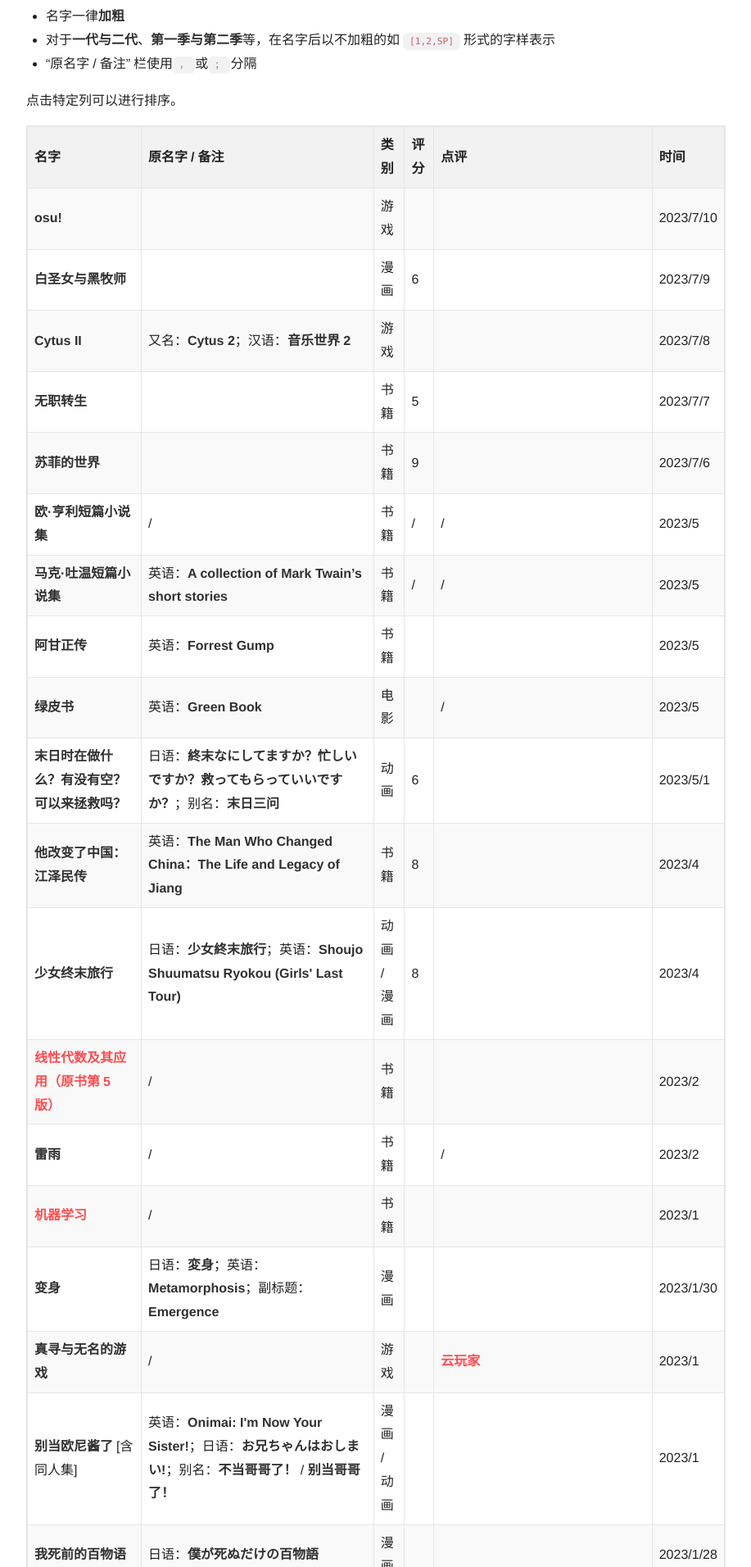
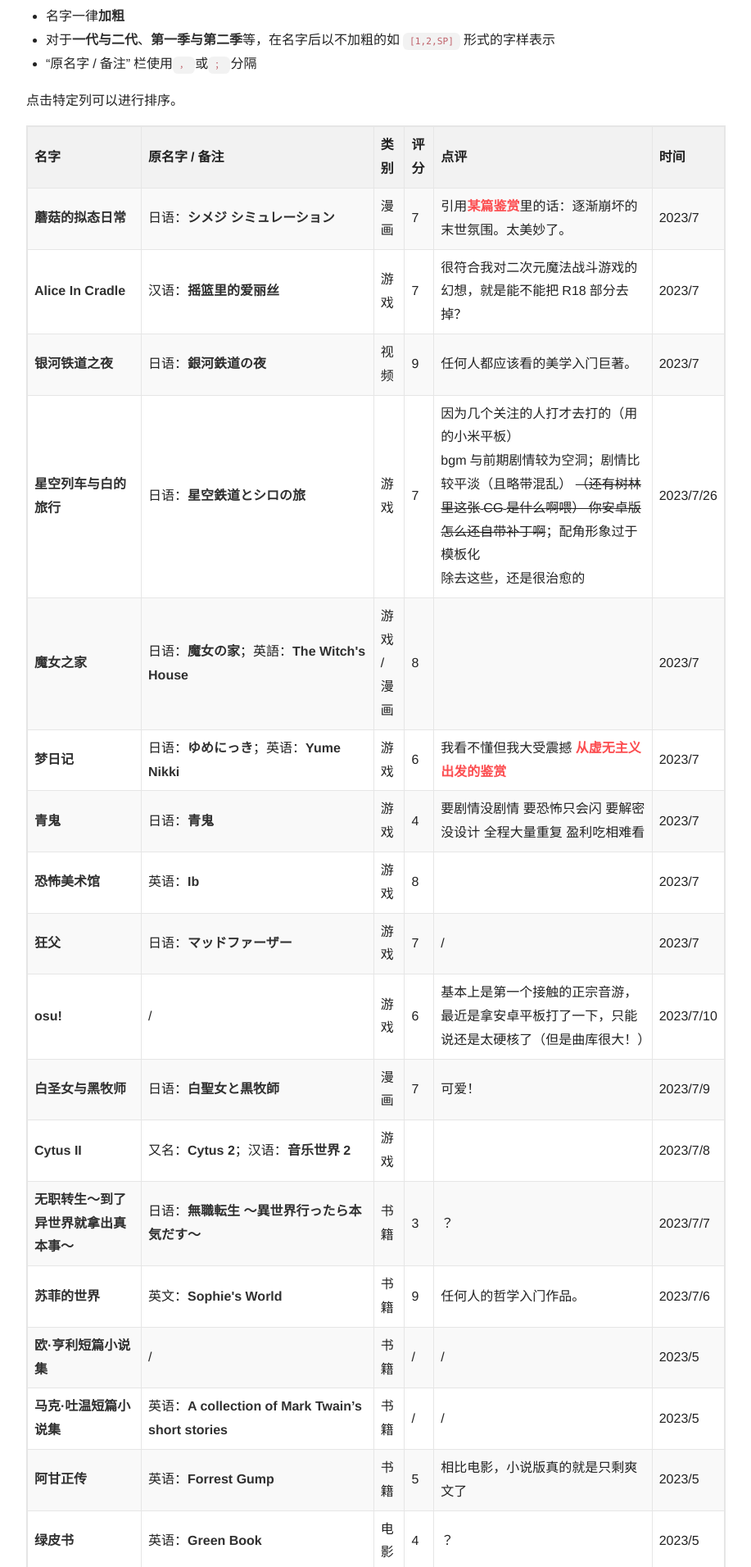
Before and after one commit to Young-Lord/Young-Lord.github.io, a Jekyll site: the page built from memories.md, in a window 1280 px wide. Shown: the part 631-2543 px from the top of the page at 82% size, without its empty margins (181-1098 px from the left). Built offline with Jekyll 4.4.1, drawn with Linux system fonts in a browser that asks for light colours; nearby versions of some CDN libraries; comment, search, counter and statistics services are not loaded; some of the changed text lies outside the part shown.

Commit message:
memo: update

```diff
--- a/memories.md
+++ b/memories.md
@@ -27,32 +27,41 @@
 
 | 名字                                  | 原名字/备注                                                  | 类别      | 评分 | 点评                                   | 时间       |
 | ------------------------------------- | ------------------------------------------------------------ | --------- | ---- | -------------------------------------- | ---------- |
-| **osu!** |  | 游戏 |  |  | 2023/7/10 |
-| **白圣女与黑牧师** |  | 漫画 | 6 |  | 2023/7/9 |
+| **蘑菇的拟态日常** | 日语：**シメジ シミュレーション** | 漫画 | 7 | 引用[某篇鉴赏](https://www.bilibili.com/video/BV1sm4y177cu)里的话：逐渐崩坏的末世氛围。太美妙了。 | 2023/7 |
+| **Alice In Cradle** | 汉语：**摇篮里的爱丽丝** | 游戏 | 7 | 很符合我对二次元魔法战斗游戏的幻想，就是能不能把R18部分去掉？ | 2023/7 |
+| **银河铁道之夜** | 日语：**銀河鉄道の夜** | 视频 | 9 | 任何人都应该看的美学入门巨著。 | 2023/7 |
+| **星空列车与白的旅行** | 日语：**星空鉄道とシロの旅** | 游戏 | 7 | 因为几个关注的人打才去打的（用的小米平板）<br />bgm与前期剧情较为空洞；剧情比较平淡（且略带混乱） <del>（还有树林里这张CG是什么啊喂） 你安卓版怎么还自带补丁啊</del>；配角形象过于模板化<br />除去这些，还是很治愈的 | 2023/7/26 |
+| **魔女之家** | 日语：**魔女の家**；英語：**The Witch's House** | 游戏/漫画 | 8 |  | 2023/7 |
+| **梦日记** | 日语：**ゆめにっき**；英语：**Yume Nikki** | 游戏 | 6 | 我看不懂但我大受震撼 [从虚无主义出发的鉴赏](https://www.bilibili.com/video/BV1na411A7k9) | 2023/7 |
+| **青鬼** | 日语：**青鬼** | 游戏 | 4 | 要剧情没剧情 要恐怖只会闪 要解密没设计 全程大量重复 盈利吃相难看 | 2023/7 |
+| **恐怖美术馆** | 英语：**Ib** | 游戏 | 8 |  | 2023/7 |
+| **狂父** | 日语：**マッドファーザー** | 游戏 | 7 | / | 2023/7 |
+| **osu!** | / | 游戏 | 6 | 基本上是第一个接触的正宗音游，最近是拿安卓平板打了一下，只能说还是太硬核了（但是曲库很大！） | 2023/7/10 |
+| **白圣女与黑牧师** | 日语：**白聖女と黒牧師** | 漫画 | 7 | 可爱！ | 2023/7/9 |
 | **Cytus II** | 又名：**Cytus 2**；汉语：**音乐世界 2** | 游戏 |  |  | 2023/7/8 |
-| **无职转生** |  | 书籍 | 5 |  | 2023/7/7 |
-| **苏菲的世界** |  | 书籍 | 9 |  | 2023/7/6 |
+| **无职转生～到了异世界就拿出真本事～** | 日语：**無職転生 ～異世界行ったら本気だす～** | 书籍 | 3 | ？ | 2023/7/7 |
+| **苏菲的世界** | 英文：**Sophie's World** | 书籍 | 9 | 任何人的哲学入门作品。 | 2023/7/6 |
 | **欧·亨利短篇小说集** | / | 书籍 | / | / | 2023/5 |
 | **马克·吐温短篇小说集** | 英语：**A collection of Mark Twain’s short stories** | 书籍 | / | / | 2023/5 |
-| **阿甘正传** | 英语：**Forrest Gump** | 书籍 |  |  | 2023/5 |
-| **绿皮书** | 英语：**Green Book** | 电影 |  | / | 2023/5 |
-| **末日时在做什么？有没有空？可以来拯救吗？** | 日语：**終末なにしてますか？忙しいですか？救ってもらっていいですか？**；别名：**末日三问** | 动画 | 6 |  | 2023/5/1 |
-| **他改变了中国：江泽民传** | 英语：**The Man Who Changed China：The Life and Legacy of Jiang** | 书籍 | 8 |  | 2023/4 |
-| **少女终末旅行** | 日语：**少女終末旅行**；英语：**Shoujo Shuumatsu Ryokou (Girls' Last Tour)** | 动画/漫画 | 8 |  | 2023/4 |
-| **[线性代数及其应用（原书第5版）](https://book.douban.com/subject/1425950/)** | / | 书籍 |  |  | 2023/2 |
-| **雷雨** | / | 书籍 |  | / | 2023/2 |
-| **[机器学习](https://book.douban.com/subject/26708119/)** | / | 书籍 |  |  | 2023/1 |
-| **变身** | 日语：**変身**；英语：**Metamorphosis**；副标题：**Emergence** | 漫画 |  |  | 2023/1/30 |
+| **阿甘正传** | 英语：**Forrest Gump** | 书籍 | 5 | 相比电影，小说版真的就是只剩爽文了 | 2023/5 |
+| **绿皮书** | 英语：**Green Book** | 电影 | 4 | ？ | 2023/5 |
+| **末日时在做什么？有没有空？可以来拯救吗？** | 日语：**終末なにしてますか？忙しいですか？救ってもらっていいですか？**；别名：**末日三问** | 动画 | 6 | 首先是开头。天降+老好人+一见钟情是个什么设定？<br /> | 2023/5/1 |
+| **他改变了中国：江泽民传** | 英语：**The Man Who Changed China：The Life and Legacy of Jiang** | 书籍 | 8 | / | 2023/4 |
+| **少女终末旅行** | 日语：**少女終末旅行**；英语：**Shoujo Shuumatsu Ryokou (Girls' Last Tour)** | 动画/漫画 | 9 | 末世感、虚无感的绝妙营造。反乌托邦的童话。 | 2023/4 |
+| **[线性代数及其应用（原书第5版）](https://book.douban.com/subject/1425950/)** | / | 书籍 | / | / | 2023/2 |
+| **雷雨** | / | 书籍 | / | / | 2023/2 |
+| **[机器学习](https://book.douban.com/subject/26708119/)** | 别名：**西瓜书** | 书籍 | 4 | 别买。绝对不是入门用的。 | 2023/1 |
+| **变身** | 日语：**変身**；英语：**Metamorphosis**；副标题：**Emergence** | 漫画 | 9 | 共情拉满。 | 2023/1/30 |
 | **真寻与无名的游戏** | / | 游戏 |  | [云玩家](https://b23.tv/6hnfEzf) | 2023/1 |
-| **别当欧尼酱了**\[含同人集\] | 英语：**Onimai: I'm Now Your Sister!**；日语：**お兄ちゃんはおしまい!**；别名：**不当哥哥了！** / **别当哥哥了！** | 漫画/动画 |  |  | 2023/1 |
-| **我死前的百物语** | 日语：**僕が死ぬだけの百物語** | 漫画 |  |  | 2023/1/28 |
-| **飞越13号房** | 英语：**Breakout 13** | 游戏 |  |  | 2023/1/19 |
-| **三〇一室无一人** | 英语：**Banter Schooldays!!** | 游戏 | 5 |  | 2023/1/13 |
-| **[机器学习 专项课程 - Coursera](https://www.coursera.org/specializations/machine-learning-introduction)** | / | 慕课 |  |  | 2022/12 |
-| **[深度学习系列视频 - 3B1B](https://www.bilibili.com/video/BV1bx411M7Zx)** | / | 慕课 |  |  | 2022/12 |
-| **[线性代数的本质 - 3B1B](https://www.bilibili.com/video/BV1ys411472E)** | / | 慕课 |  |  | 2022/12 |
-| **普林斯顿微积分读本** | 英语：**The Calculus Lifesaver: All the Tools You Need to Excel at Calculus** | 书籍 |  |  | 2022/12 |
-| **神经网络与深度学习（[中译本](https://github.com/zhanggyb/nndl/releases/tag/0.5)）** | 英语：**Neural Networks and Deep Learning** | 书籍 |  |  | 2022/12 |
+| **别当欧尼酱了**\[含同人集\] | 英语：**Onimai: I'm Now Your Sister!**；日语：**お兄ちゃんはおしまい!**；别名：**不当哥哥了！** / **别当哥哥了！** | 漫画/动画 | 9 |  | 2023/1 |
+| **我死前的百物语** | 日语：**僕が死ぬだけの百物語** | 漫画 | / | / | 2023/1/28 |
+| **飞越13号房** | 英语：**Breakout 13** | 游戏 | 8 | 以互动电影模式叙事，剧情本身也差强人意，好！ | 2023/1/19 |
+| **三〇一室无一人** | 英语：**Banter Schooldays!!** | 游戏 | 5 | 你管这叫校园？取材于现实却又极度脱离实际，极度破坏了阅读体验<br />而且男主不是为了自招来的吗？恁怎么搁着又女装又谈恋爱？过度的要素混杂完全毁了整个游戏。 | 2023/1/13 |
+| **[机器学习 专项课程 - Coursera](https://www.coursera.org/specializations/machine-learning-introduction)** | / | 慕课 | 10 | 吴恩达我的超人！ | 2022/12 |
+| **[深度学习系列视频 - 3B1B](https://www.bilibili.com/video/BV1bx411M7Zx)** | / | 慕课 | 10 | 机器学习入门必看课程！可视化展现神经网络基础架构 | 2022/12 |
+| **[线性代数的本质 - 3B1B](https://www.bilibili.com/video/BV1ys411472E)** | / | 慕课 | 9 | 非常好教程，但有一些计算公式、理解方式还是必须结合其他教程的。 | 2022/12 |
+| **普林斯顿微积分读本** | 英语：**The Calculus Lifesaver: All the Tools You Need to Excel at Calculus** | 书籍 | 10 | 神！ | 2022/12 |
+| **神经网络与深度学习（[中译本](https://github.com/zhanggyb/nndl/releases/tag/0.5)）** | 英语：**Neural Networks and Deep Learning** | 书籍 | 7 | 讲解上并没有上两者那么浅显易懂，但层层递进，有实验支撑，也相当值得一看。 | 2022/12 |
 | **美好的每一天～不连续的存在～** | 日语：**素晴らしき日々～不連続存在～**；英语：**Wonderful Everyday Down the Rabbit-Hole** / **Wonderful Everyday - Discontinuous Existence** / **Wonderful Everyday ~Diskontinuierliches Dasein~**；别名：**素晴日** | 游戏 | 10 | 假作真时真亦假，无为有处有还无。**唯一一个**让我觉得 H 与宗教不多余的游戏。 | 2022/8 |
 | **魔女之旅** | 日语：**魔女の旅々** | 动画 | 7 | 并没有什么非常突出的优点，<del>我能说是因为表情包里的[伊蕾娜](https://zh.moegirl.org.cn/伊蕾娜)很可爱才看的吗  ⬅虽然确实很可爱</del><br /><del>情感上不是很喜欢这类日常向的番，因此分偏低</del> 认真的？蔷薇少女前半同是日常向，这不是低分原因<br />比较突出的是作为旁观者，或者说非主要参与者叙事这一特点，可以认为是加分项（这一点就见仁见智了）<br />最大的缺点就是说理部分大部分很诡异（如“诚实者之国”，给我的感觉是生编硬造出一个看似合理的“逻辑”），<del>记得带脑子看</del>——不要带脑子了，带上脑子你就看不下去了<br />同时叙事节奏很慢，因此开三倍速也没什么问题。总的来说，仅当无内涵的休闲番的话也许还是可以看的。 | 2022/8/8 |
 | **蔷薇少女**[动全,漫（主线）全] | 日语：**ローゼンメイデン**；英语：**Rozen Maiden**           | 动画/漫画 | 9    | **心有猛虎，细嗅蔷薇。**<br />情感十分动人与富有感染力（比如说，第二季结局xxx那幕我直接在屏幕前喊出来“男主我xxx！”），人物塑造非常有特色，剧情也堪称卓越，只是总觉得有一些缺憾……<br />理想主义…昨夜突然想到的一个词，感觉挺适合描述其主题的<br />你续作呢？ | 2022/7     |
@@ -105,6 +114,9 @@
 | **心灵的声音** | / | 漫画 |  | / | 201x |
 | **Uplink**                            | /                                                            | 游戏      | 6    | 缺乏明确剧情与流程，重复内容过多，枯燥。 | 201[8-9]   |
 | **Hacknet**                           | 汉语：**黑客网络**                                           | 游戏      | 9    | 第一个入正的游戏。它对我最大的影响，其实是“原来 Linux 可以这么易用”，也让我能够用 Deepin 打下这句话。可以说，它是我的 Linux 入门教程。同时，为了翻译扩展，我认识了 gcs，在 GitHub 上开了记忆里首个 PR，在中文 QQ 群内待至今日。尽管游戏本身缺乏维护，bug 一堆，永不更新，它仍给我带来了极大影响。 | 201[8-9]   |
+| **xkcd的漫画**                              |                                            | 漫画      | 9   |  | 201x       |
+| **那些古怪又令人忧心的问题**                              |                                            | 书籍      | 8    |  | 201x       |
+| **从一到无穷大**                              |                                            | 书籍      | 9    |  | 201x       |
 | **夜空**                              | 英语：**NightSky**                                           | 游戏      | 8    | 围绕夜空中的一个玻璃球叙事，氛围营造很强，诗意也拉满（还记得汉化组把每个关卡名都翻成了一句诗） | 201x       |
 | **侠盗猎车手：血战唐人街**            | 英语：**Grand Theft Auto: Chinatown Wars**；简称：**GTA: CTW**/**GTA: CW** | 游戏      | 8    | 选材是一个挺好的尝试，可惜叙事中对中国有一定偏见，但文化融入还是可以的。<del>这不比x神文化输出强多了？</del> | 2020       |
 | **侠盗猎车手：圣安地列斯**            | 英语：**Grand Theft Auto: San Andreas**；简称：**GTA: SA**   | 游戏      | 8    | 同《罪恶都市》，不过是增强了可玩性罢了 | 201x       |
```
